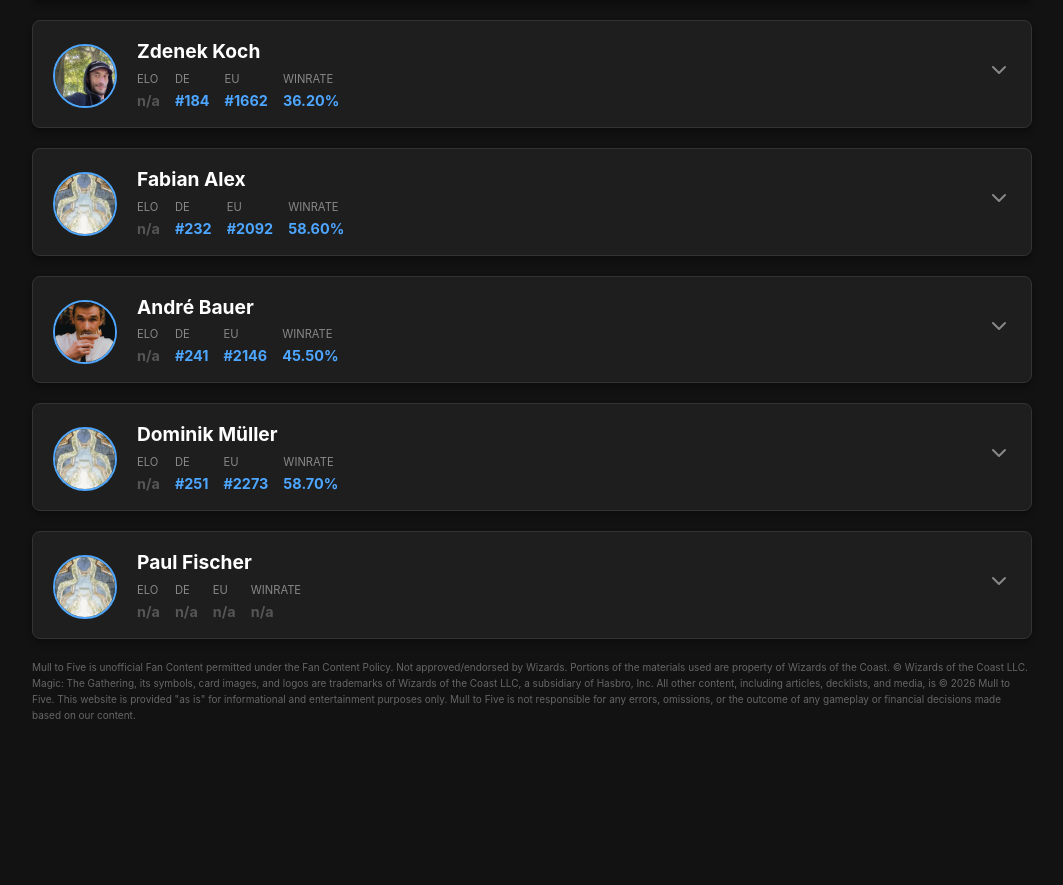
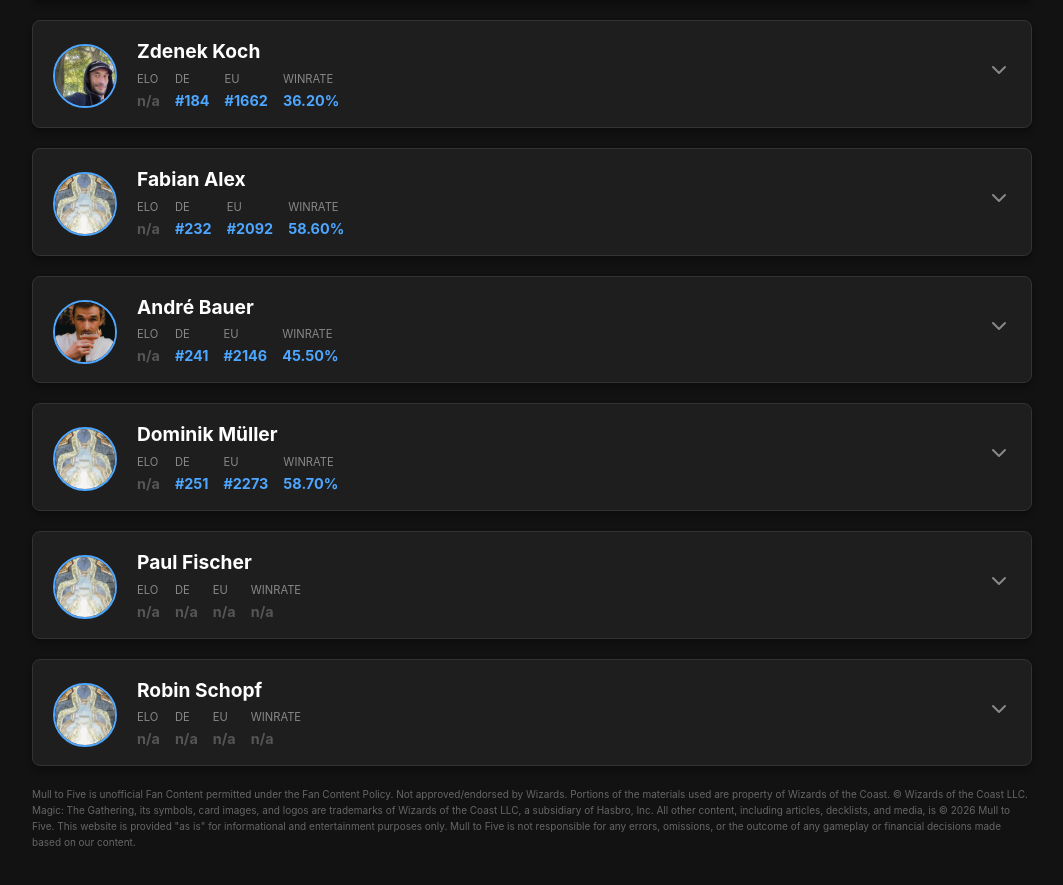
Before and after one commit to mull2five/mull2five.github.io, a Jekyll site: the page built from index.md, in a window 1280 px wide and 900 px high, scrolled down 1042 px. Shown: the top 885 px of the window, without its empty margins (108-1171 px from the left). Built offline with Jekyll 4.4.1, drawn with Linux system fonts in a browser that asks for light colours; before the commit the page ends 1815 px from its top, so only the background shows below that.

Commit message:
Add Robin

```diff
--- a/_data/players.yml
+++ b/_data/players.yml
@@ -52,3 +52,7 @@
   handles:
     unity_league: 30762
   age: 17
+
+- id: robin_schopf
+  handles:
+    unity_league: 33406
```
